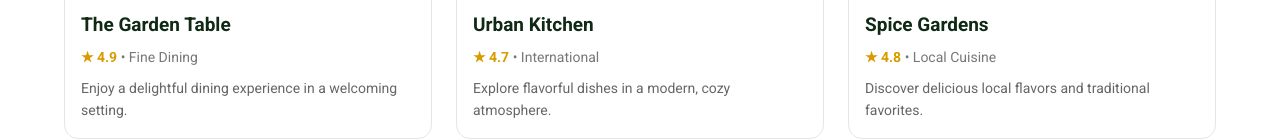
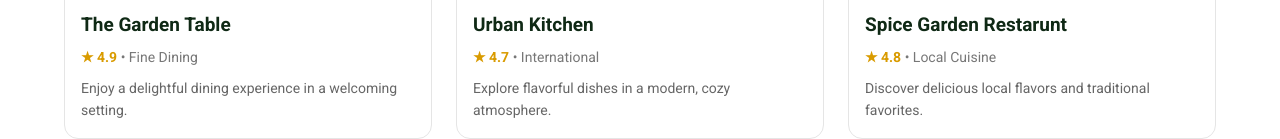
Before and after one commit to TamilElakkiyaSelvaraj/trip_organiser, a plain HTML site: page index.html in a window 1280 px wide. Shown: the part 1787-1926 px from the top of the page. Drawn offline with Linux system fonts and the light colour scheme.

Commit message:
Spice Garden Restarun t

```diff
--- a/index.html
+++ b/index.html
@@ -145,7 +145,7 @@
             <img src="./images/Restarunt_3.jpg"
                  alt="Restaurant with stylish seatings">
             <div class="card-content">
-                <h3>Spice Gardens</h3>
+                <h3>Spice Garden Restarunt</h3>
                 <p class="rating">★ 4.8 <span>• Local Cuisine</span></p>
                 <p>Discover delicious local flavors and traditional favorites.</p>
             </div>
```
